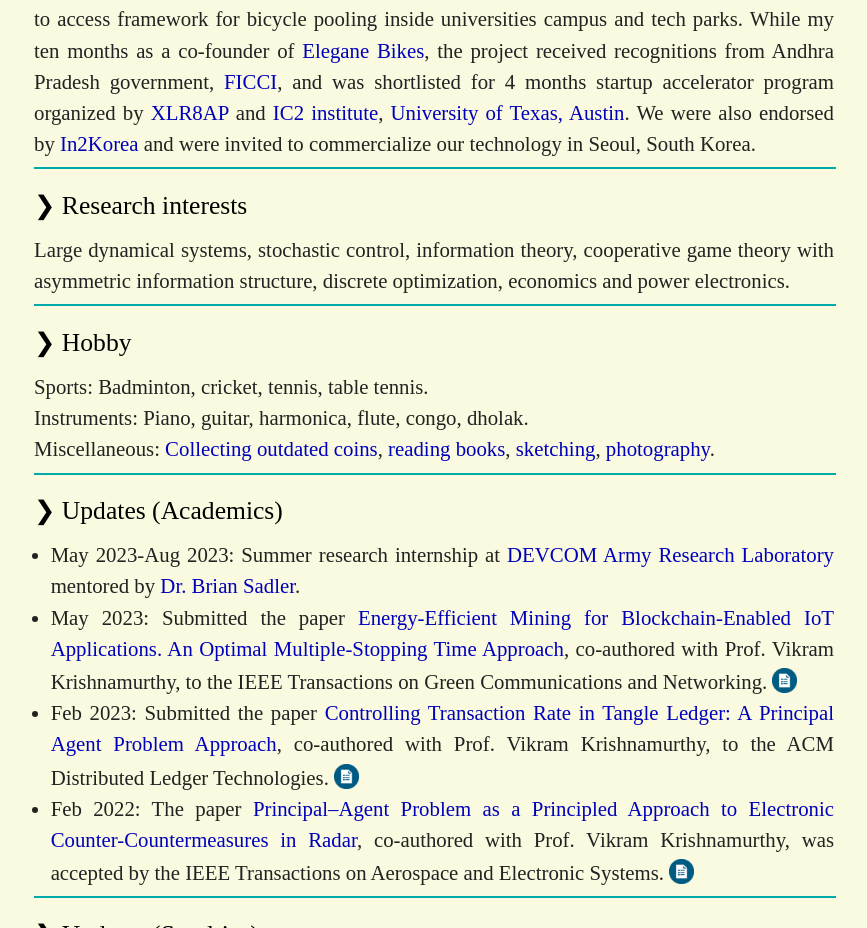
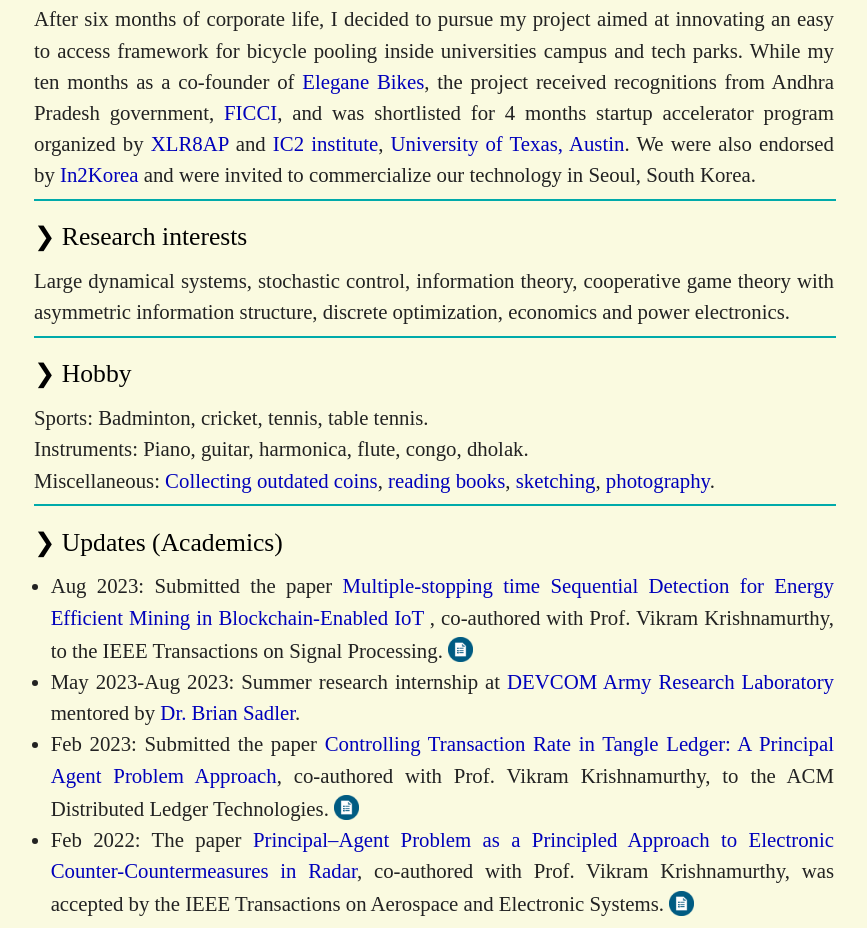
Before and after one commit to anuragg-in/anuragg-in.github.io, a plain HTML site: page index.html in a window 1280 px wide. Shown: the part 1136-2064 px from the top of the page, without its empty margins (206-1073 px from the left). Drawn offline with Linux system fonts and the light colour scheme.

Commit message:
Update index.html

```diff
--- a/index.html
+++ b/index.html
@@ -29,7 +29,7 @@
           class="vertical-space"></div> <hr> <div class = "title"><a
           href="http://www.anuragg.in">Anurag Gupta</a></div> <hr>
 
-					<div class = "text">I am pursuing my Ph.D. in the department of <a href="https://www.ece.cornell.edu/ece">Electrical and Computer Engineering</a> at <a href="https://www.cornell.edu/">Cornell University</a>. My advisor is <a class = "link">Prof. Vikram Krishnmurthy</a>.</div>
+					<div class = "text">I am pursuing my Ph.D. in the department of <a href="https://www.ece.cornell.edu/ece">Electrical and Computer Engineering</a> at <a href="https://www.cornell.edu/">Cornell University</a>. My advisor is <a class = "link">Prof. Vikram Krishnmurthy</a>. My focus is on the application of statistical signal processing for distributed ledgers.</div>
 					<div class = "vertical-space"></div>
 
           <div class = "text">I am a M.Tech graduate from the department of <a class="link" href="http://www.sc.iitb.ac.in">Systems and Control Engineering</a> at the <a class="link" href="http://www.iitb.ac.in">Indian Institute of Technology, Bombay</a>. My advisor was <a class="link" href="http://www.sc.iitb.ac.in/~ankur/">Prof. Ankur A. Kulkarni</a>. I worked on applying weak duality in conjunction with convex relaxation to derive lower bounds for joint source-channel coding problems with feedback.
@@ -68,10 +68,12 @@
 					<div class = "heading"> Updates (Academics)</div>
           <div class = "text justify">
 					<ul>
-					<li>May 2023-Aug 2023: Summer research internship at <a class ="link" href="https://www.arl.army.mil/">DEVCOM Army Research Laboratory</a> mentored by <a class = "link" href="https://scholar.google.com/citations?user=s9eCQn4AAAAJ">Dr. Brian Sadler</a>. </li>
-          <li>May 2023: Submitted the paper <a class="link" href="https://arxiv.org/abs/2305.05479">Energy-Efficient Mining for Blockchain-Enabled IoT Applications. An Optimal Multiple-Stopping Time Approach</a>, co-authored with Prof. Vikram Krishnamurthy, to the IEEE Transactions on Green Communications and Networking. <a href="files/journal/blockchain_pomdp.pdf" target="_blank" rel="noopener noreferrer">
+					<li>Aug 2023: Submitted the paper <a class="link" href="https://arxiv.org/abs/2305.05479">Multiple-stopping time Sequential Detection for Energy Efficient Mining in Blockchain-Enabled IoT
+</a>, co-authored with Prof. Vikram Krishnamurthy, to the IEEE Transactions on Signal Processing. <a href="files/journal/blockchain_pomdp.pdf" target="_blank" rel="noopener noreferrer">
    <img src="images/file.png" style="position:relative; top:0.2em;" width="25em" alt="PDF Icon" />
 </a></li>
+					<li>May 2023-Aug 2023: Summer research internship at <a class ="link" href="https://www.arl.army.mil/">DEVCOM Army Research Laboratory</a> mentored by <a class = "link" href="https://scholar.google.com/citations?user=s9eCQn4AAAAJ">Dr. Brian Sadler</a>. </li>
+
           <li>Feb 2023: Submitted the paper <a class="link" href="https://arxiv.org/abs/2203.05643">Controlling Transaction Rate in Tangle Ledger: A Principal Agent Problem Approach</a>, co-authored with Prof. Vikram Krishnamurthy, to the ACM Distributed Ledger Technologies. <a href="files/journal/tangle_rate_control_pap.pdf" target="_blank" rel="noopener noreferrer">
    <img src="images/file.png" style="position:relative; top:0.2em;" width="25em" alt="PDF Icon" />
 </a></li>
```
